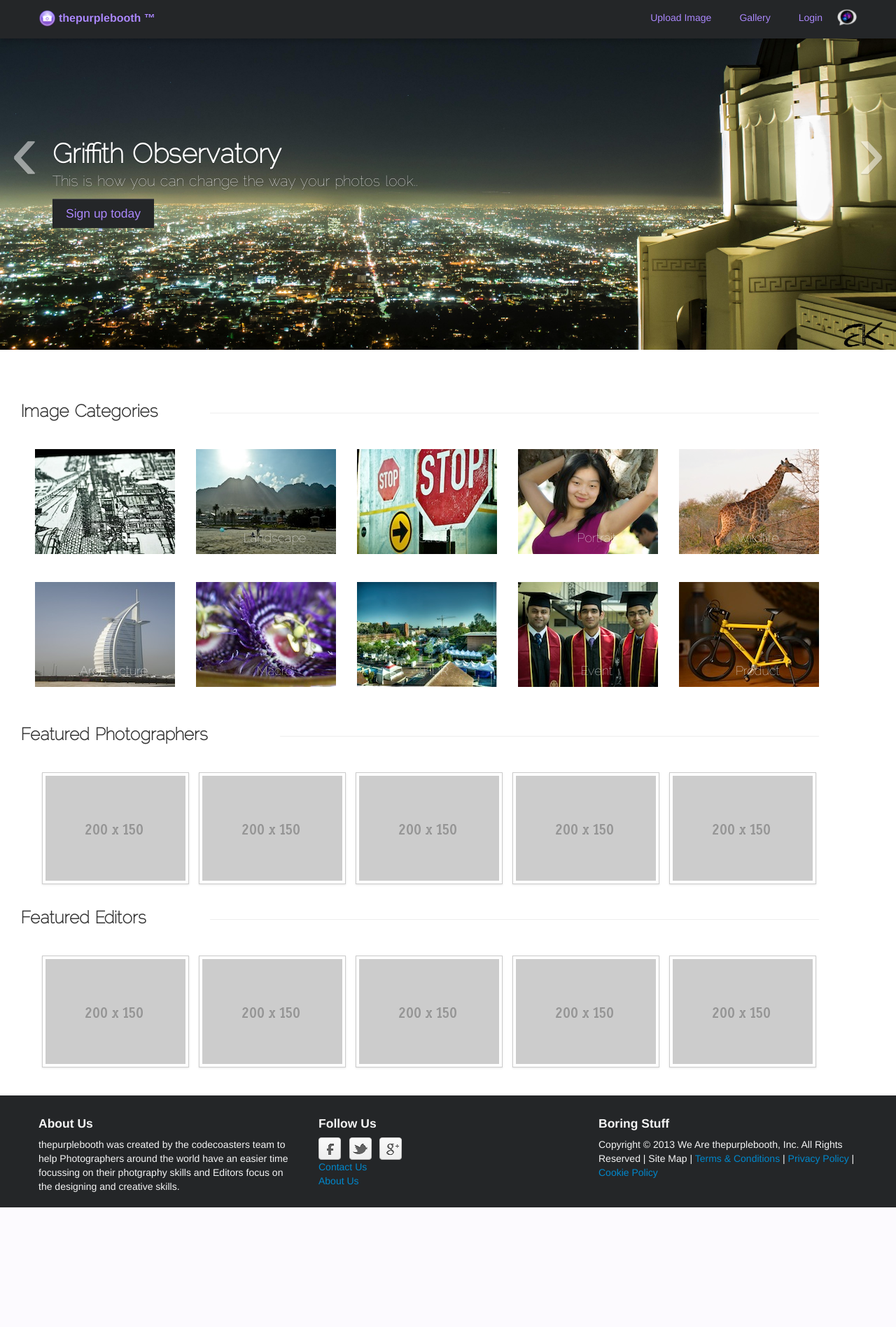
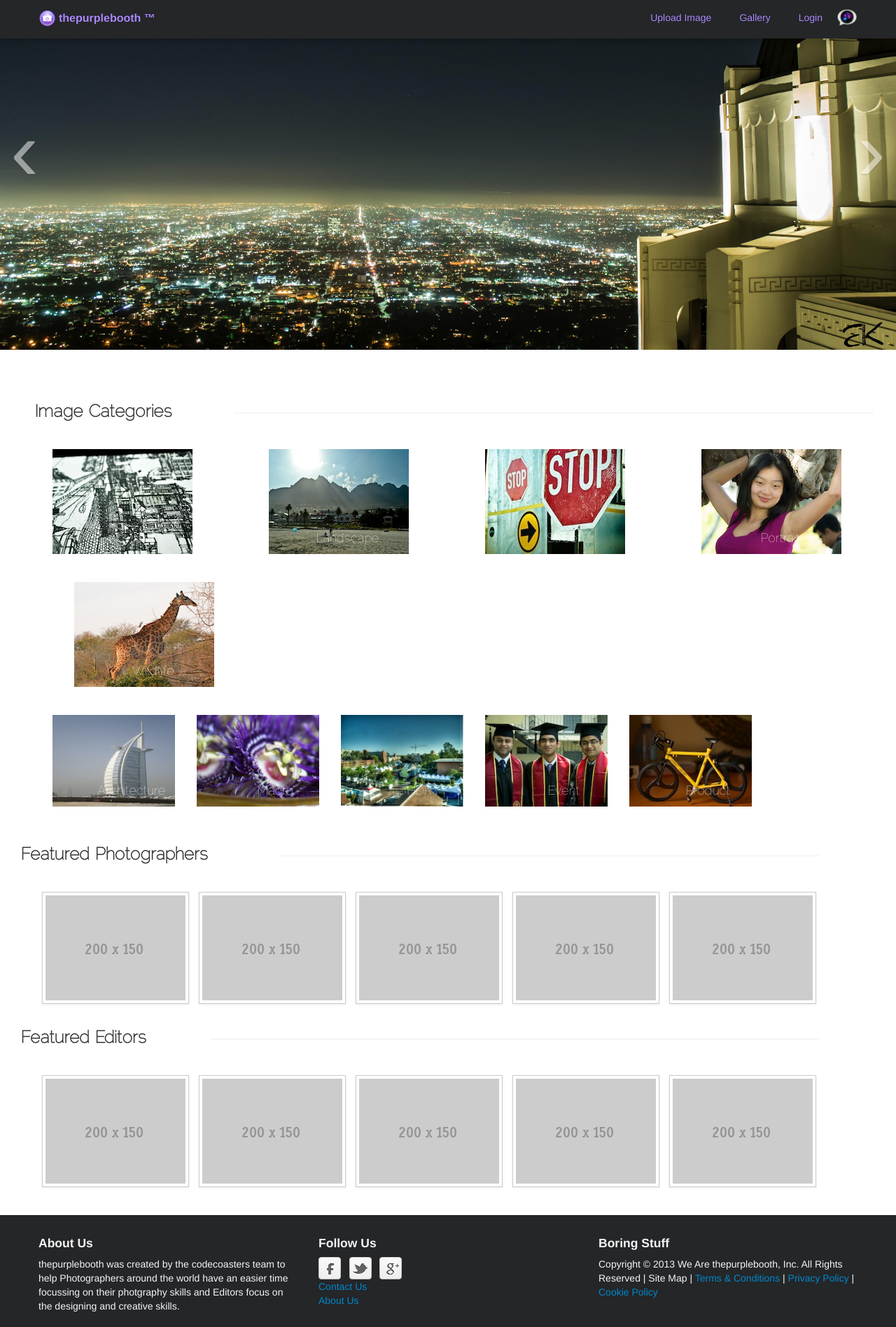
Before and after one commit to ameyakoshti/ThePurplebooth, a PHP site: page /codenameDS/ in a window 1280 px wide. Shown: the whole page at 70% size. Before the commit the page ends 1726 px from the top, so only its background shows below. Run offline with PHP 8.4, Linux system fonts and the light colour scheme; some libraries are stand-ins or nearby versions.

Commit message:
bug fixes in Category image layout

```diff
--- a/css/home.css
+++ b/css/home.css
@@ -4,17 +4,9 @@
 html, body {
 	height: 100%;
 }
-body {
-/* 	background: url('/codenameDS/img/home/purple-pattern.jpg') 0 0 repeat-y; */
 
-/* background: rgb(226,226,226); Old browsers */
-/* background: -moz-linear-gradient(top,  rgba(226,226,226,1) 0%, rgba(219,219,219,1) 47%, rgba(219,219,219,1) 78%, rgba(219,219,219,1) 100%, rgba(254,254,254,1) 100%); FF3.6+ */
-/* background: -webkit-gradient(linear, left top, left bottom, color-stop(0%,rgba(226,226,226,1)), color-stop(47%,rgba(219,219,219,1)), color-stop(78%,rgba(219,219,219,1)), color-stop(100%,rgba(219,219,219,1)), color-stop(100%,rgba(254,254,254,1))); Chrome,Safari4+ */
-/* background: -webkit-linear-gradient(top,  rgba(226,226,226,1) 0%,rgba(219,219,219,1) 47%,rgba(219,219,219,1) 78%,rgba(219,219,219,1) 100%,rgba(254,254,254,1) 100%); Chrome10+,Safari5.1+ */
-/* background: -o-linear-gradient(top,  rgba(226,226,226,1) 0%,rgba(219,219,219,1) 47%,rgba(219,219,219,1) 78%,rgba(219,219,219,1) 100%,rgba(254,254,254,1) 100%); Opera 11.10+ */
-/* background: -ms-linear-gradient(top,  rgba(226,226,226,1) 0%,rgba(219,219,219,1) 47%,rgba(219,219,219,1) 78%,rgba(219,219,219,1) 100%,rgba(254,254,254,1) 100%); IE10+ */
-/* background: linear-gradient(to bottom,  rgba(226,226,226,1) 0%,rgba(219,219,219,1) 47%,rgba(219,219,219,1) 78%,rgba(219,219,219,1) 100%,rgba(254,254,254,1) 100%); W3C */
-/* filter: progid:DXImageTransform.Microsoft.gradient( startColorstr='#e2e2e2', endColorstr='#fefefe',GradientType=0 ); IE6-9 */
+.container-fluid {
+	padding: 0px !important;
 }
 
 /* CUSTOMIZE THE CAROUSEL
@@ -25,7 +17,7 @@ body {
       margin-bottom: 60px;
     }
 
-    .carousel .container {
+    .carousel .container-fluid {
       position: relative;
       z-index: 9;
     }
@@ -116,11 +108,8 @@ body {
         margin-left: -20px;
         margin-right: -20px;
       }
-      .carousel .container {
-
-      }
-      .carousel .item {
-        height: 300px;
+      .carousel .container-fluid {
+      	height: 300px;
       }
       .carousel img {
         height: 300px;
@@ -219,11 +208,14 @@ body {
 	.category-row {
 		margin-bottom: 40px;
 		position: relative;
-		width: 230px;
-		float: left;
 	}
+
+	#category-heading {
+		margin-left: 50px;
+	}
+
 	#category-container {
-		margin-left: 50px;
+		margin-left: 75px;
 	}
 	#category-container p {
     	white-space: nowrap;
--- a/index.php
+++ b/index.php
@@ -12,7 +12,7 @@ include $_SERVER['DOCUMENT_ROOT'] . '/codenameDS/includes/links.php';
 
 	<body>
 
-		<div class="container" style="width: auto; min-height: 100%;">
+		<div class="container-fluid" style="width: auto; min-height: 100%;">
 
 		<?php
 		include $_SERVER['DOCUMENT_ROOT'] . '/codenameDS/includes/masterpage.php';
@@ -57,50 +57,56 @@ include $_SERVER['DOCUMENT_ROOT'] . '/codenameDS/includes/links.php';
 			</div>
 			<!-- /.carousel -->
 			<div id="category-heading">
+			<div class="row-fluid">
 				<div class="span3"><h3 class="featurette-heading" style="font-family: Raleway;">Image Categories</h3></div>
 				<div class="span9" style="margin: 10px 0px 30px 0px"><hr class="featurette-divider"></div>
 			</div>
+			</div>
 			<div id="category-container">
-				<div class="category-row">
+			<div class="row-fluid">
+				<div class="category-row span3">
 					<a href="/codenameDS/gallery.php?category=abstract&project=all&userid=all"><img src="/codenameDS/img/home_catergories/abstract.jpg"></a>
 					<p>Abstract</p>
 				</div>
-				<div class="category-row">
+				<div class="category-row span3">
 					<a href="/codenameDS/gallery.php?category=landscape&project=all&userid=all"><img src="/codenameDS/img/home_catergories/landscape.jpg"></a>
 					<p>Landscape</p>
 				</div>
-				<div class="category-row">
+				<div class="category-row span3">
 					<a href="/codenameDS/gallery.php?category=street&project=all&userid=all"><img src="/codenameDS/img/home_catergories/street.jpg"></a>
 					<p>Street</p>
 				</div>
-				<div class="category-row">
+				<div class="category-row span3">
 					<a href="/codenameDS/gallery.php?category=portrait&project=all&userid=all"><img src="/codenameDS/img/home_catergories/portrait.jpg"></a>
 					<p>Portrait</p>
 				</div>
-				<div class="category-row">
+				<div class="category-row span3">
 					<a href="/codenameDS/gallery.php?category=wildlife&project=all&userid=all"><img src="/codenameDS/img/home_catergories/wildlife.jpg"></a>
 					<p>Wildlife</p>
 				</div>
-				<div class="category-row">
+				</div>
+				<div class="row-fluid">
+				<div class="category-row span2">
 					<a href="/codenameDS/gallery.php?category=architecture&project=all&userid=all"><img src="/codenameDS/img/home_catergories/architecture.jpg"></a>
 					<p>Architecture</p>
 				</div>
-				<div class="category-row">
+				<div class="category-row span2">
 					<a href="/codenameDS/gallery.php?category=macro&project=all&userid=all"><img src="/codenameDS/img/home_catergories/macro.jpg"></a>
 					<p>Macro</p>
 				</div>
-				<div class="category-row">
+				<div class="category-row span2">
 					<a href="/codenameDS/gallery.php?category=hdr&project=all&userid=all"><img src="/codenameDS/img/home_catergories/hdr.jpg"></a>
 					<p>HDR</p>
 				</div>
-				<div class="category-row">
+				<div class="category-row span2">
 					<a href="/codenameDS/gallery.php?category=event&project=all&userid=all"><img src="/codenameDS/img/home_catergories/event.jpg"></a>
 					<p>Event</p>
 				</div>
-				<div class="category-row">
+				<div class="category-row span2">
 					<a href="/codenameDS/gallery.php?category=product&project=all&userid=all"><img src="/codenameDS/img/home_catergories/product.jpg"></a>
 					<p>Product</p>
 				</div>
+			</div>
 			</div>
 
 			<div id="photographers-heading">
```
